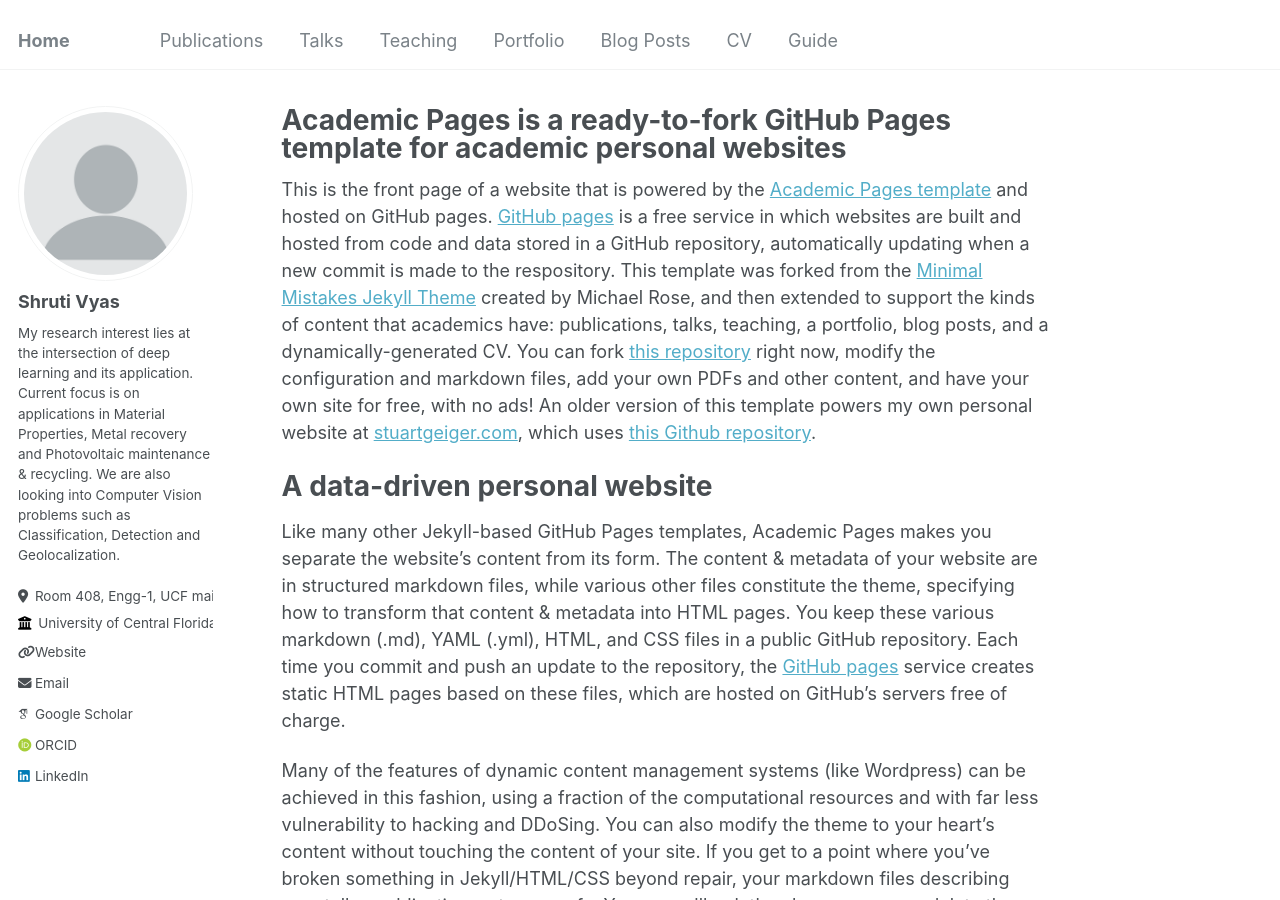
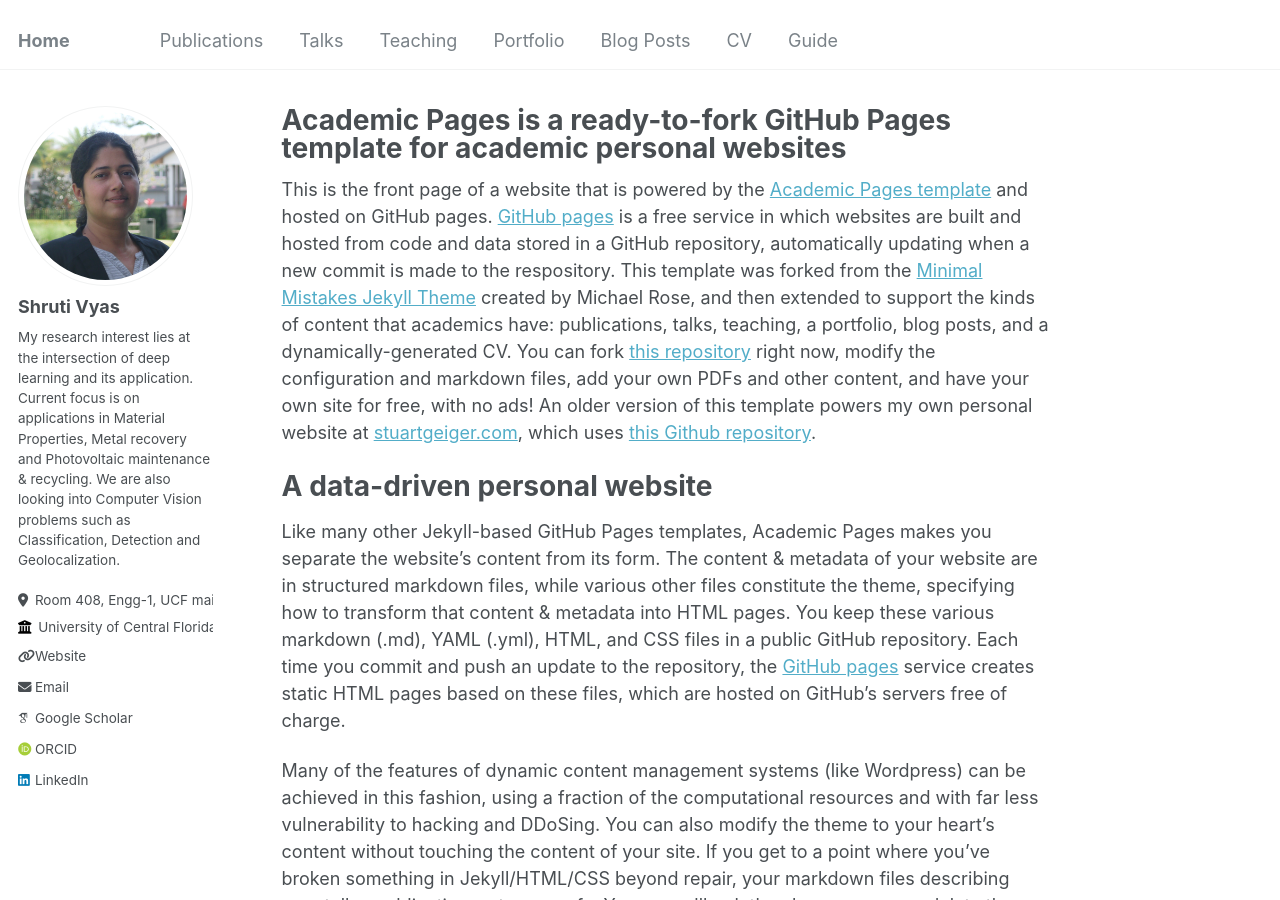
Before and after one commit to vyas-lab/vyas-lab.github.io, a Jekyll site: the page built from _pages/about.md, in a window 1280 px wide and 900 px high. Built offline with Jekyll 4.4.1, drawn with Linux system fonts in a browser that asks for light colours; some web fonts are replaced.

Commit message:
Update _config.yml

```diff
--- a/_config.yml
+++ b/_config.yml
@@ -21,7 +21,7 @@
 #               Additional customization can be done by editing /_includes/author-profile.html
 author:
   # Biographic information
-  avatar           : "profile.png"
+  avatar           : "shruti.png"
   name             : "Shruti Vyas"
   pronouns         : # example: "she/her"
   bio              : "My research interest lies at the intersection of deep learning and its application. Current focus is on applications in Material Properties, Metal recovery and Photovoltaic maintenance & recycling. We are also looking into Computer Vision problems such as Classification, Detection and Geolocalization."
```
